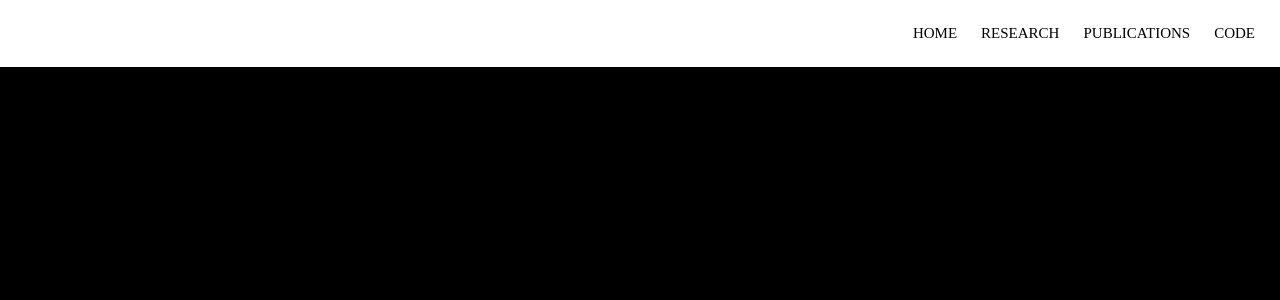
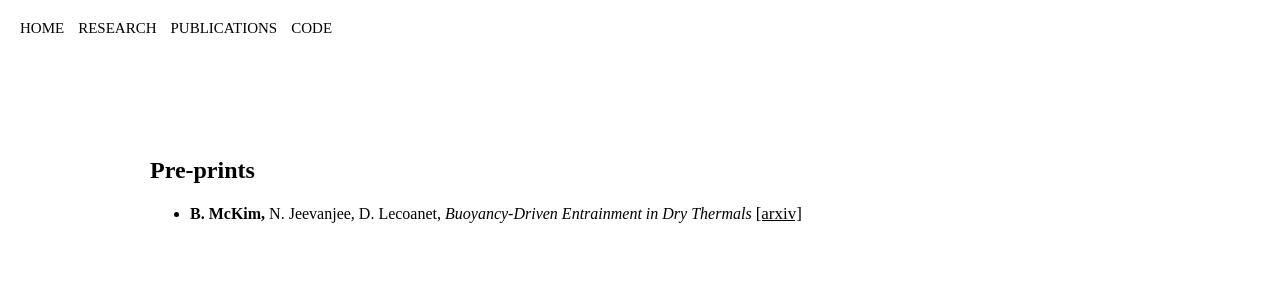
Before and after one commit to mckimb/mckimb.github.io, a Jekyll site: the page built from papers/index.html, in a window 1280 px wide. Shown: the top 300 px of the page. Built offline with Jekyll 4.4.1, drawn with Linux system fonts in a browser that asks for light colours.

Commit message:
Update main.css

```diff
--- a/css/main.css
+++ b/css/main.css
@@ -2,7 +2,7 @@ body {
     margin-left: 150px;
     margin-right: 150px;
     font-family: "Bitstream Charter";
-    background-color: black;
+    background-color: white;
 }
 
 body h1 {
@@ -101,7 +101,7 @@ nav ul li, footer ul li {
     top: 0;
     left: 0;
     right: 0;
-    text-align:right;
+    text-align:left;
 }
 
 .topnav li {
@@ -110,7 +110,7 @@ nav ul li, footer ul li {
 
 .topnav a {
   display:inline-block;
-  padding: 10px;
+  padding: 5px;
   font-size: 15px;
   color: black;
   text-decoration: none;
@@ -125,12 +125,12 @@ nav ul li, footer ul li {
   background-color: #6aac90;
   width: 100%;
   top: 70%;
-  height: 200px;
+  height: 100px;
   padding: 10px ;
   position: absolute;
 }
 
 .box{
-	width:100px;
-	height:100px;
+	width:50px;
+	height:50px;
 }
```
